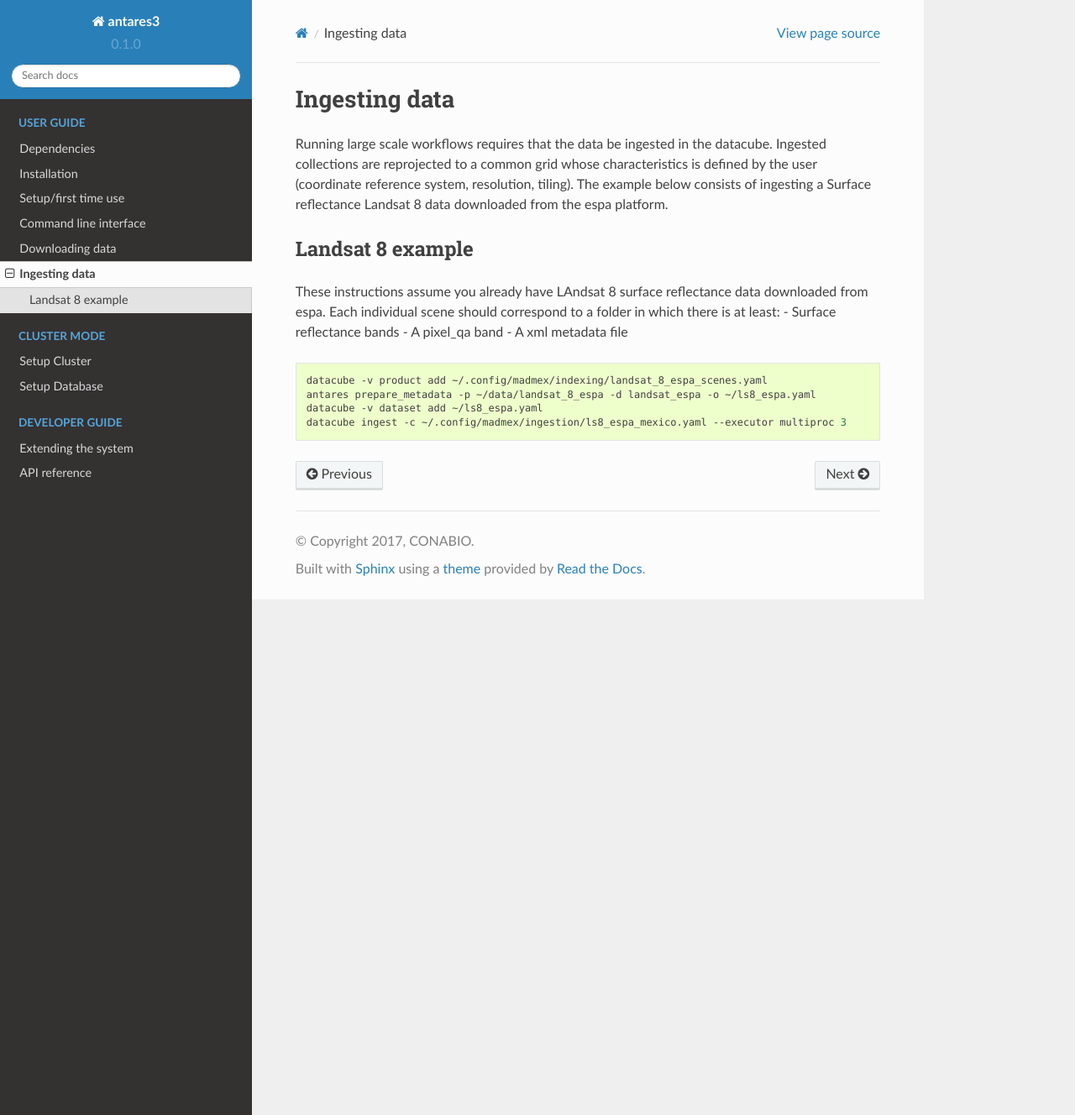
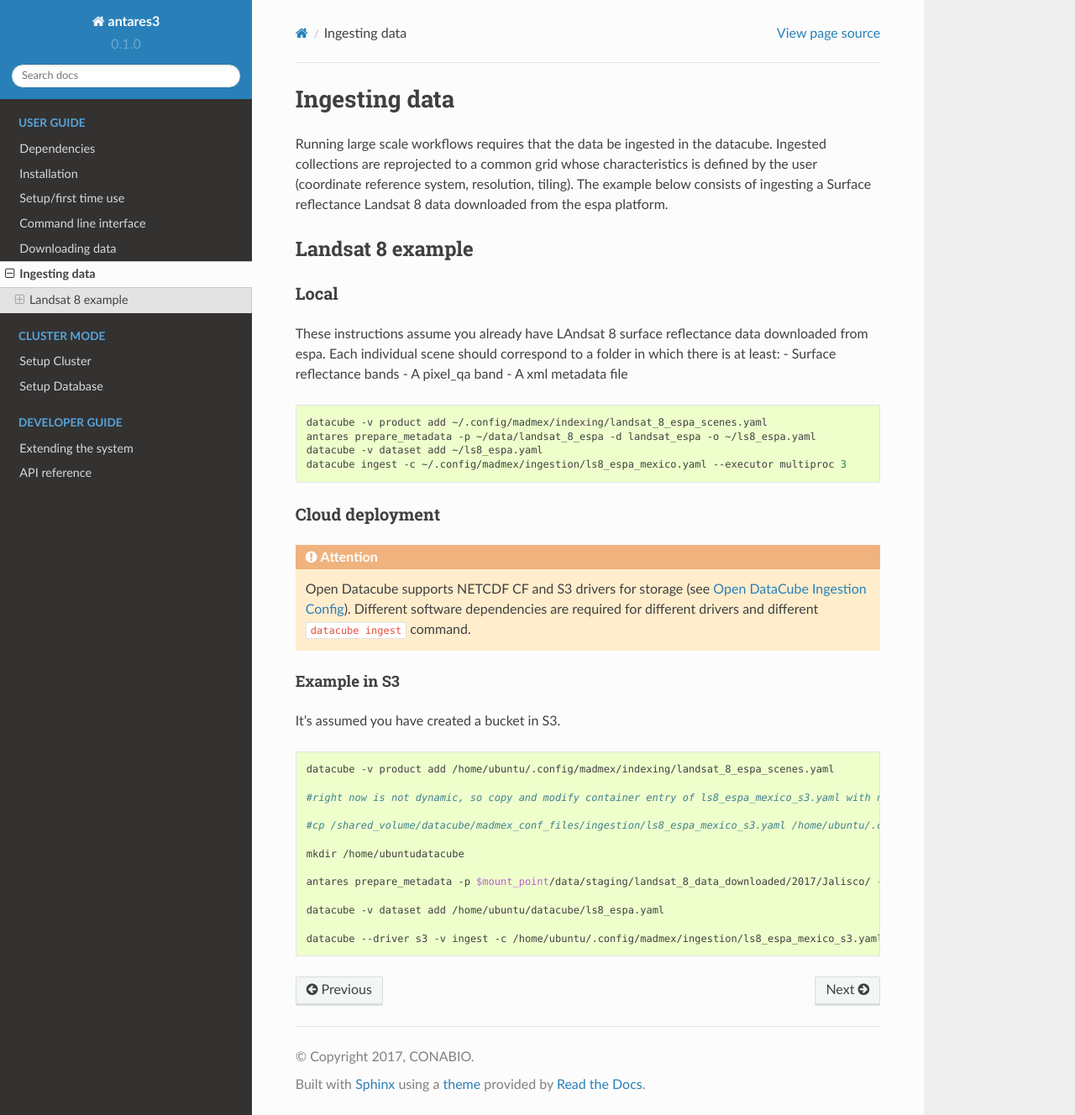
Before and after one commit to CONABIO/antares3, a Sphinx documentation site: the page built from docs/ingest.rst, in a window 1280 px wide and 1328 px high. Shown: the whole window at 84% size. Built offline with Sphinx 7.4.7 and the Read the Docs theme 2.0.0, drawn with Linux system fonts in a browser that asks for light colours.

Commit message:
adding commands for s3 ingest using datacube on AWS

```diff
--- a/docs/ingest.rst
+++ b/docs/ingest.rst
@@ -6,6 +6,9 @@ Running large scale workflows requires that the data be ingested in the datacube
 
 Landsat 8 example
 =================
+
+Local
+-----
 
 These instructions assume you already have LAndsat 8 surface reflectance data downloaded from espa. Each individual scene should correspond to a folder in which there is at least:
 - Surface reflectance bands
@@ -18,3 +21,63 @@ These instructions assume you already have LAndsat 8 surface reflectance data do
     antares prepare_metadata -p ~/data/landsat_8_espa -d landsat_espa -o ~/ls8_espa.yaml
     datacube -v dataset add ~/ls8_espa.yaml
     datacube ingest -c ~/.config/madmex/ingestion/ls8_espa_mexico.yaml --executor multiproc 3
+
+
+Cloud deployment
+----------------
+
+
+.. attention::
+
+	Open Datacube supports NETCDF CF and S3 drivers for storage (see `Open DataCube Ingestion Config`_). Different software dependencies are required for different drivers and different ``datacube ingest`` command.
+
+
+
+Example in S3
+^^^^^^^^^^^^^
+
+It's assumed you have created a bucket in S3.
+
+.. code-block:: bash
+
+
+	datacube -v product add /home/ubuntu/.config/madmex/indexing/landsat_8_espa_scenes.yaml
+
+	#right now is not dynamic, so copy and modify container entry of ls8_espa_mexico_s3.yaml with name of bucket
+
+	#cp /shared_volume/datacube/madmex_conf_files/ingestion/ls8_espa_mexico_s3.yaml /home/ubuntu/.config/madmex/ingestion/
+
+	mkdir /home/ubuntudatacube
+
+	antares prepare_metadata -p $mount_point/data/staging/landsat_8_data_downloaded/2017/Jalisco/ -d landsat_espa -o /home/ubuntu/datacube/ls8_espa.yaml
+
+	datacube -v dataset add /home/ubuntu/datacube/ls8_espa.yaml
+
+	datacube --driver s3 -v ingest -c /home/ubuntu/.config/madmex/ingestion/ls8_espa_mexico_s3.yaml --executor multiproc 2
+
+
+
+
+
+
+
+
+
+
+
+
+
+
+
+
+
+
+
+
+
+
+
+
+
+
+.. _Open DataCube Ingestion Config: https://datacube-core.readthedocs.io/en/latest/ops/ingest.html#ingestion-config
```
